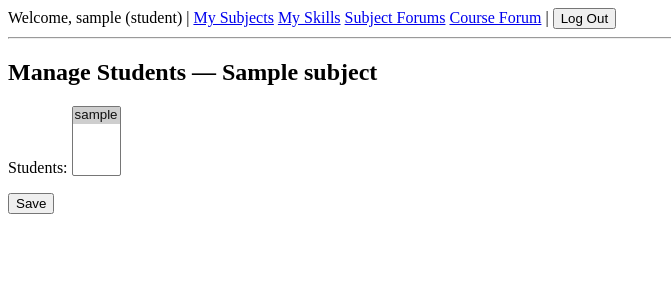
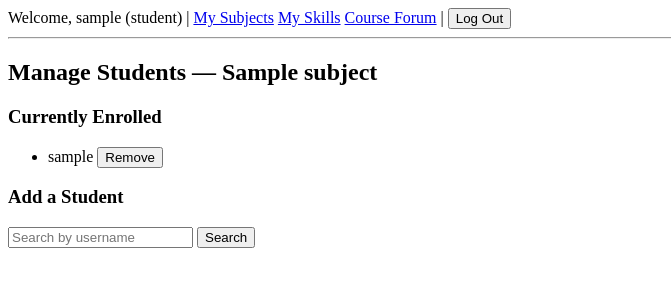
Before and after one commit to nusoliance/student-proficiency-system-repo, a Django app: page /tracker/1/manage-students/ in a window 1280 px wide. Shown: the top 300 px of the page, without its empty margins (0-671 px from the left). Run offline with Django 5.2, Linux system fonts and the light colour scheme; a user stored in the database is signed in; tables that the repository leaves empty hold one stand-in row (values such as "Sample post").

Commit message:
Teacher can ssearch for student's name

```diff
--- a/templates/base.html
+++ b/templates/base.html
@@ -12,12 +12,13 @@
         |
         {% if user.profile.role == 'teacher' %}
         <a href="{% url 'subject_list' %}">My Subjects</a>
-        <a href="{% url 'forum_list' %}">Subject Forums</a>
         <a href="{% url 'course_forum_list' %}">Course Forums</a>
         {% else %}
         <a href="{% url 'subject_list' %}">My Subjects</a>
         <a href="{% url 'my_skills' %}">My Skills</a>
+        {% if user.profile.mode == 'professional' %}
         <a href="{% url 'forum_list' %}">Subject Forums</a>
+        {% endif %}
         <a href="{% url 'course_forum_view' %}">Course Forum</a>
         {% endif %}
         |
--- a/tracker/templates/tracker/manage_students.html
+++ b/tracker/templates/tracker/manage_students.html
@@ -1,9 +1,40 @@
 {% extends 'base.html' %}
 {% block content %}
 <h2>Manage Students — {{ subject.name }}</h2>
-<form method="post">
-    {% csrf_token %}
-    {{ form.as_p }}
-    <button type="submit">Save</button>
+
+<h3>Currently Enrolled</h3>
+<ul>
+    {% for student in subject.students.all %}
+    <li>
+        {{ student.username }}
+        <form method="post" action="{% url 'remove_student_from_subject' subject.id student.id %}"
+            style="display:inline;">
+            {% csrf_token %}
+            <button type="submit">Remove</button>
+        </form>
+    </li>
+    {% empty %}
+    <li>No students enrolled yet.</li>
+    {% endfor %}
+</ul>
+
+<h3>Add a Student</h3>
+<form method="get">
+    <input type="text" name="q" value="{{ query }}" placeholder="Search by username">
+    <button type="submit">Search</button>
 </form>
+
+<ul>
+    {% for student in results %}
+    <li>
+        {{ student.username }}
+        <form method="post" action="{% url 'add_student_to_subject' subject.id student.id %}" style="display:inline;">
+            {% csrf_token %}
+            <button type="submit">Add</button>
+        </form>
+    </li>
+    {% empty %}
+    {% if query %}<li>No matching students found.</li>{% endif %}
+    {% endfor %}
+</ul>
 {% endblock %}
--- a/tracker/urls.py
+++ b/tracker/urls.py
@@ -21,4 +21,8 @@
          views.manage_students, name='manage_students'),
     path('activity/<int:activity_id>/add-skill/',
          views.add_activity_skill, name='add_activity_skill'),
+    path('<int:subject_id>/manage-students/add/<int:student_id>/',
+         views.add_student_to_subject, name='add_student_to_subject'),
+    path('<int:subject_id>/manage-students/remove/<int:student_id>/',
+         views.remove_student_from_subject, name='remove_student_from_subject'),
 ]
--- a/tracker/views.py
+++ b/tracker/views.py
@@ -5,6 +5,7 @@
 from django.contrib.auth.decorators import login_required
 from django.utils import timezone
 from datetime import timedelta
+from django.contrib.auth.models import User
 
 
 @login_required
@@ -179,11 +180,28 @@
 @login_required
 def manage_students(request, subject_id):
     subject = get_object_or_404(Subject, id=subject_id)
-    if request.method == 'POST':
-        form = ManageStudentsForm(request.POST, instance=subject)
-        if form.is_valid():
-            form.save()
-            return redirect('lesson_plan_view', subject_id=subject.id)
-    else:
-        form = ManageStudentsForm(instance=subject)
-    return render(request, 'tracker/manage_students.html', {'form': form, 'subject': subject})
+    query = request.GET.get('q', '')
+    results = []
+    if query:
+        results = User.objects.filter(
+            profile__role='student', profile__mode='professional', username__icontains=query
+        ).exclude(id__in=subject.students.values_list('id', flat=True))
+    return render(request, 'tracker/manage_students.html', {
+        'subject': subject, 'query': query, 'results': results
+    })
+
+
+@login_required
+def add_student_to_subject(request, subject_id, student_id):
+    subject = get_object_or_404(Subject, id=subject_id)
+    student = get_object_or_404(User, id=student_id)
+    subject.students.add(student)
+    return redirect('manage_students', subject_id=subject.id)
+
+
+@login_required
+def remove_student_from_subject(request, subject_id, student_id):
+    subject = get_object_or_404(Subject, id=subject_id)
+    student = get_object_or_404(User, id=student_id)
+    subject.students.remove(student)
+    return redirect('manage_students', subject_id=subject.id)
```
Also changed, not shown: forum/views.py (+11 -0 lines).
